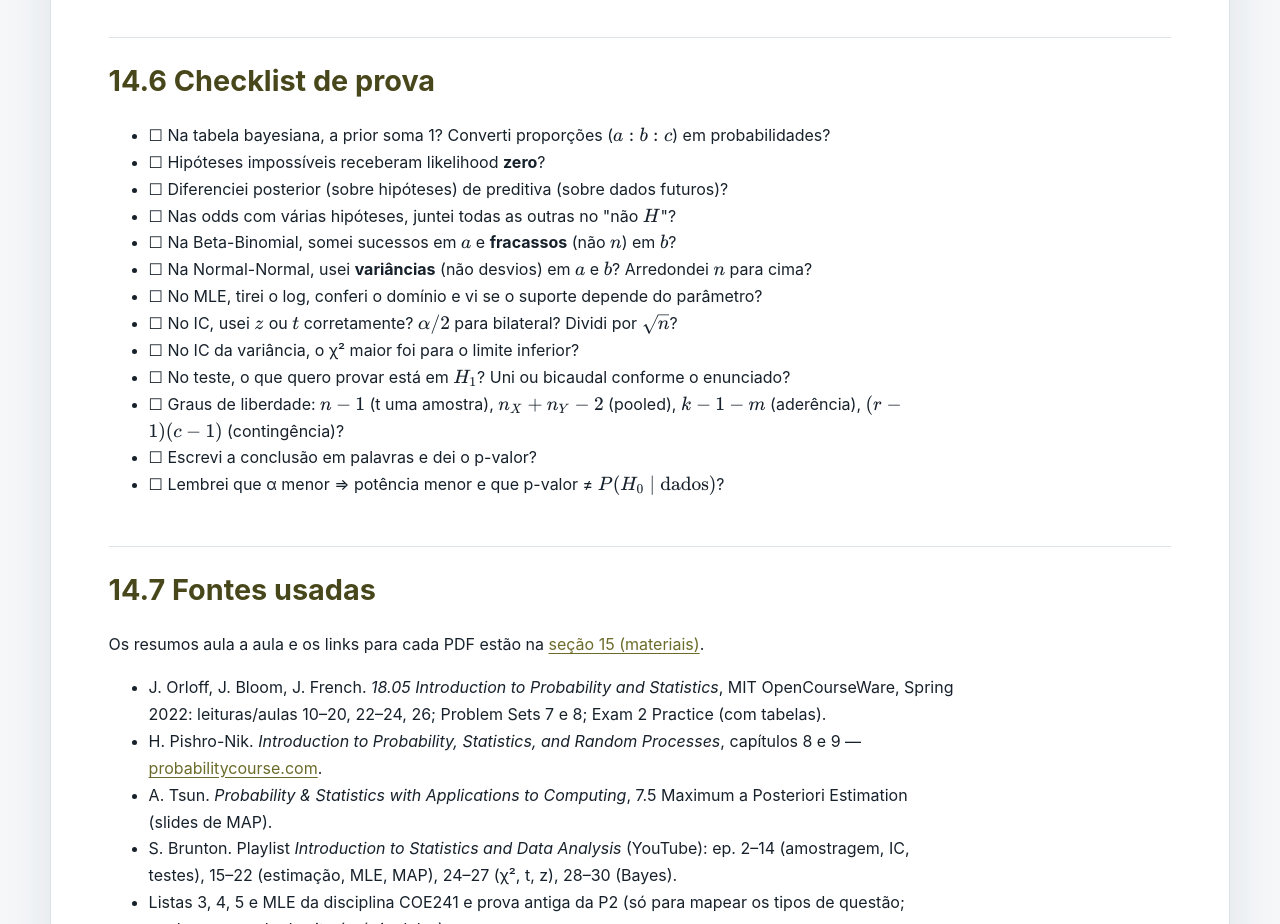
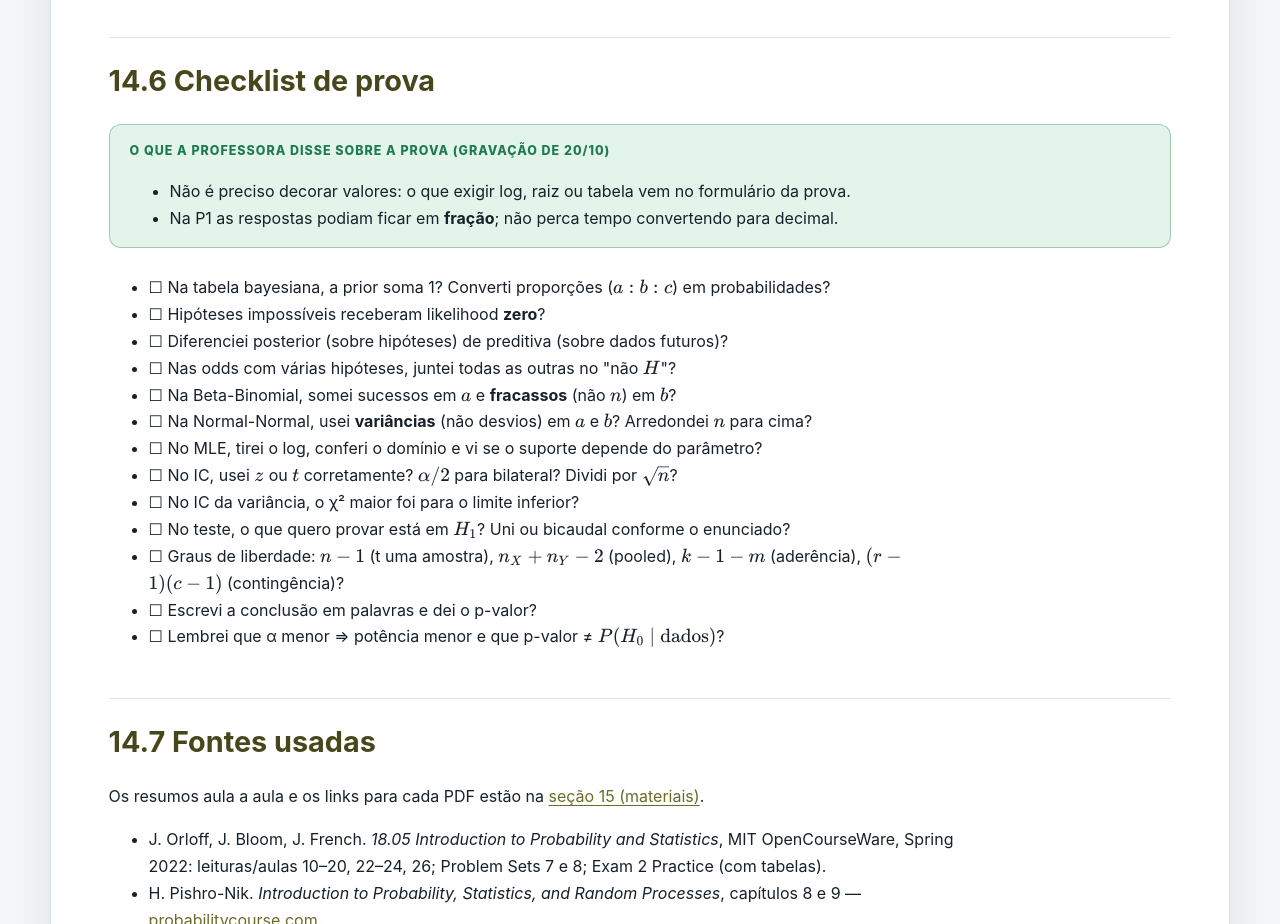
Before and after one commit to bepo7/Probest, a plain HTML site: page estatistica/14-mapa-listas.html in a window 1280 px wide. Shown: the part 3000-3924 px from the top of the page. Drawn offline with nearby package versions, Linux system fonts and the light colour scheme.

Commit message:
Estatística: intervalo de credibilidade da Normal e avisos da professora sobre a prova

```diff
--- a/estatistica/14-mapa-listas.html
+++ b/estatistica/14-mapa-listas.html
@@ -75,6 +75,11 @@
 </tbody></table></div>
 
 <h2 id="checklist">14.6 Checklist de prova</h2>
+<div class="box tip"><span class="box-title">O que a professora disse sobre a prova (gravação de 20/10)</span>
+<ul>
+<li>Não é preciso decorar valores: o que exigir log, raiz ou tabela vem no formulário da prova.</li>
+<li>Na P1 as respostas podiam ficar em <b>fração</b>; não perca tempo convertendo para decimal.</li>
+</ul></div>
 <ul>
 <li>☐ Na tabela bayesiana, a prior soma 1? Converti proporções ($a:b:c$) em probabilidades?</li>
 <li>☐ Hipóteses impossíveis receberam likelihood <b>zero</b>?</li>
```
Also changed, not shown: estatistica/05-map-priors.html (+2 -0 lines), estatistica/src/05-map-priors.html (+2 -0 lines), estatistica/src/14-mapa-listas.html (+5 -0 lines).
